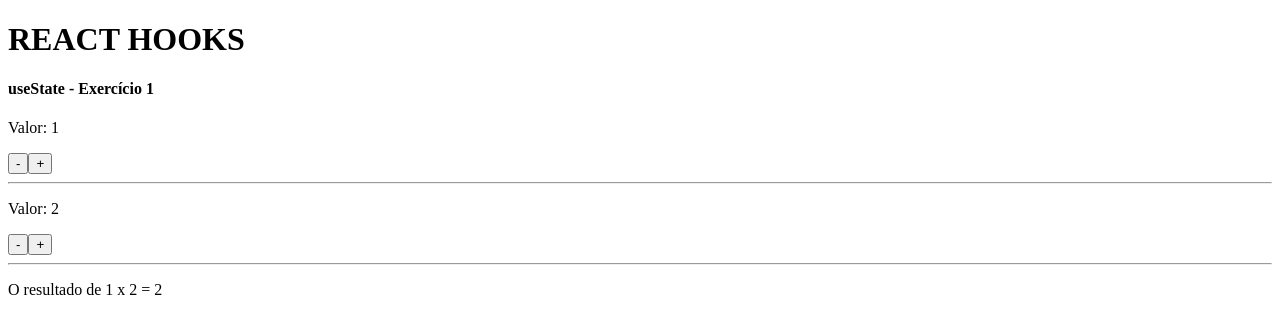
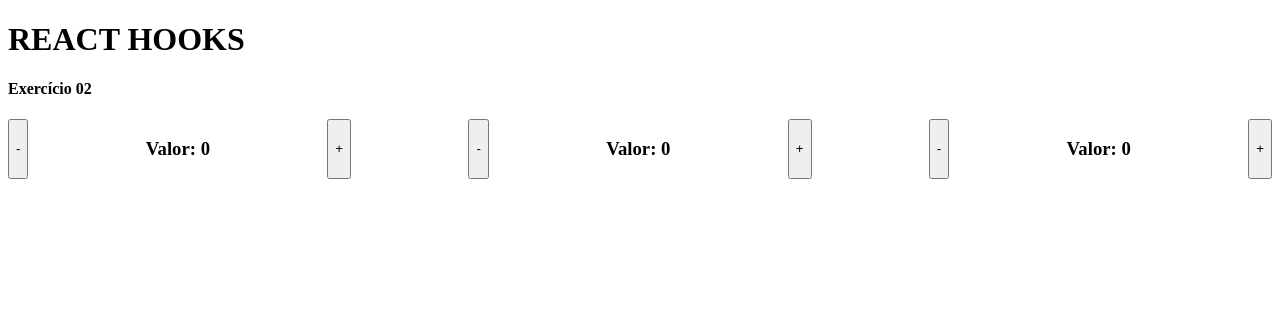
Before and after one commit to cesin10/react_next_hooks, a React (Vite) app: page / in a window 1280 px wide. Shown: the top 334 px of the page. Built offline with nearby package versions, Linux system fonts and the light colour scheme.

Commit message:
Exercício de componentes

```diff
--- a/src/App.jsx
+++ b/src/App.jsx
@@ -1,16 +1,13 @@
 import React from "react";
-//import UseState_02 from "./components/UseState_02";
-import HookState_03 from "./components/UseState_03";
+import HookState_04 from './components/UseState_04'
 
 export default function App() {
-
 
     return(
         <>
         <h1>REACT HOOKS</h1>
-        {/*<UseState_01 />*/}
-        {/*<UseState_02 />*/}
-        <HookState_03 />
+        <HookState_04 />
+
         </>
     )
 
--- /dev/null
+++ b/src/components/UseState_04.css
@@ -0,0 +1,5 @@
+.layout{
+    display: flex;
+    flex-direction: row;
+    justify-content: space-between;
+}
--- /dev/null
+++ b/src/components/UseState_04.jsx
@@ -0,0 +1,17 @@
+import React from "react"
+import './UseState_04.css'
+import UseState_04a from "./UseState_04a"
+
+export default () => {
+    return (
+        <>
+        <h4>Exercício 02</h4>
+        <div className="layout">
+            <UseState_04a props={1} />
+            <UseState_04a props={5}/>
+            <UseState_04a props={10} />
+
+        </div>
+        </>
+    )
+}
--- /dev/null
+++ b/src/components/UseState_04a.jsx
@@ -0,0 +1,27 @@
+import React from "react"
+import { useState } from "react"
+
+
+export default ({props}) => {
+
+    const [valor, setValor]  = useState(0)
+
+    function decrementar(){
+        setValor(v => v - props)
+    }
+
+    function incrementar(){
+        setValor(v => v + props)
+    }
+    return (
+        <>
+
+        <button onClick={decrementar}>-</button>
+        <h3>Valor: <strong>{valor}</strong></h3>
+        <button onClick={incrementar}>+</button>
+
+
+
+        </>
+    )
+}
--- /dev/null
+++ b/src/css/style.module.css
@@ -0,0 +1,4 @@
+
+div {
+ display: inline-block;
+}
```
